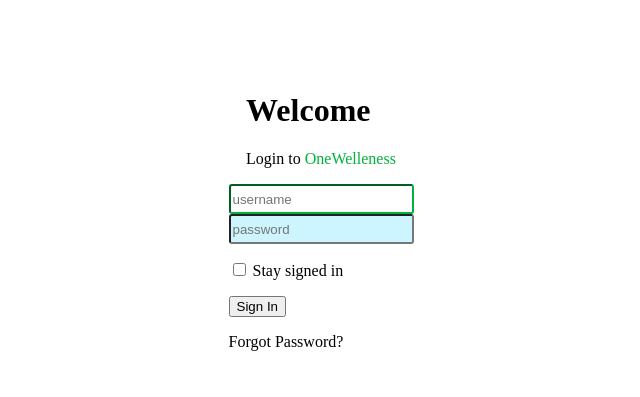
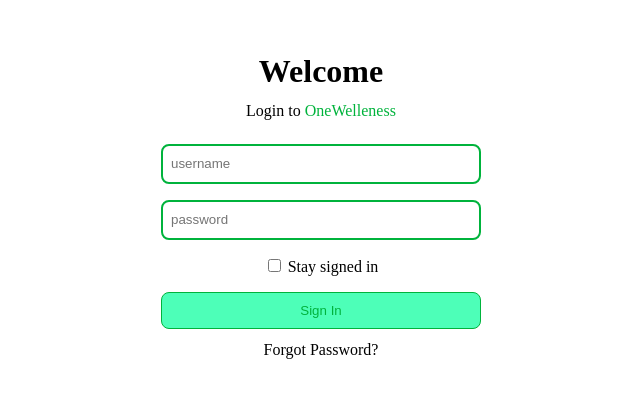
Before and after one commit to Ebasita/Login-page, a plain HTML site: page index.html in a window 1280 px wide. Shown: the part 161-558 px from the top of the page, without its empty margins (319-959 px from the left). Drawn offline with Linux system fonts and the light colour scheme.

Commit message:
restructure the html form

```diff
--- a/style.css
+++ b/style.css
@@ -1,30 +1,54 @@
-span {
-    color: #00b33c;
+:root {
+    --bg-primary: #00b33c;
+    --text-primary: #00b33c;
+    --width: 20rem;
+    --legba-border-radius: 0.5rem;
 }
-#pw {
-    color: #00b33c;
-}
+
 div.container {
     display: flex;
     justify-content: center;
     align-items: center;
     flex-direction: column;
-    height: 95vh;
+    height: 90vh;
+    width: 100%;
 }
-.form-input {
+
+div.container div.details{
+    margin-bottom: 1rem;
+    text-align: center;
+}
+
+div.container form input.form-input {
     display: block;
-    height: 30px;
-    border-radius: 3px;
+    height: 40px;
+    width: var(--width);
+    padding: 0.5rem;
+    border-radius: var(--legba-border-radius);
+    border: 2px solid var(--bg-primary);
+    margin-bottom: 1rem;
 }
-#username{
-    border-color: #00b33c;
+
+div.container .text-center {
+    text-align: center;
 }
-#password {
-    background-color:#ccf5ff;
+div.container h1 {
+    margin-bottom: 0.5rem;
 }
-#text{
-    border-radius: 3px;
-    border-color: #00b33c;
+div.container p {
+    margin-top: 0.75rem;
+    margin-bottom: 0.5rem;
+}
+div.container p span {
+    color: var(--text-primary);
+}
+
+div.container form button {
+    color: var(--text-primary);
+    border: 1px solid var(--bg-primary);
     background-color: #4dffb8;
-    height: 30px;
+    border-radius: var(--legba-border-radius);
+    padding: 10px 20px;
+    width: var(--width);
+    margin-top: 0.5rem;
 }
```
